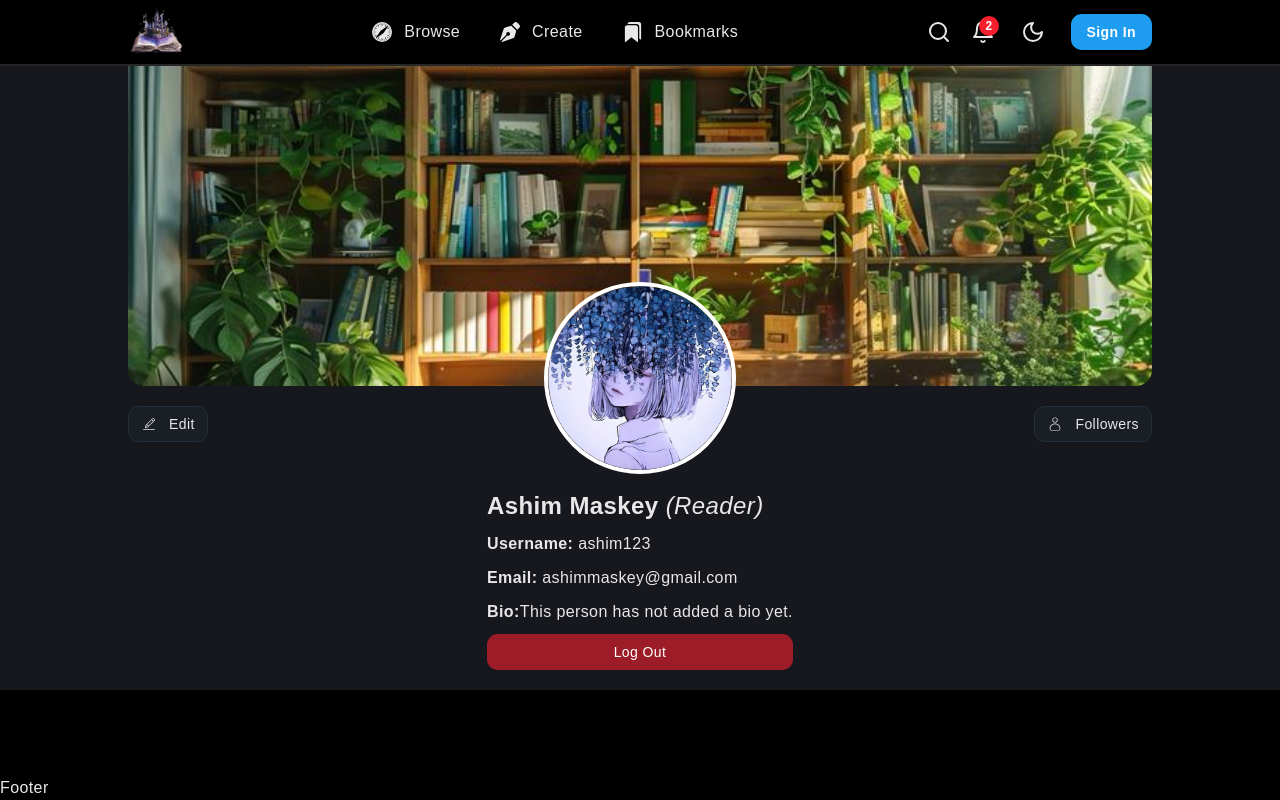
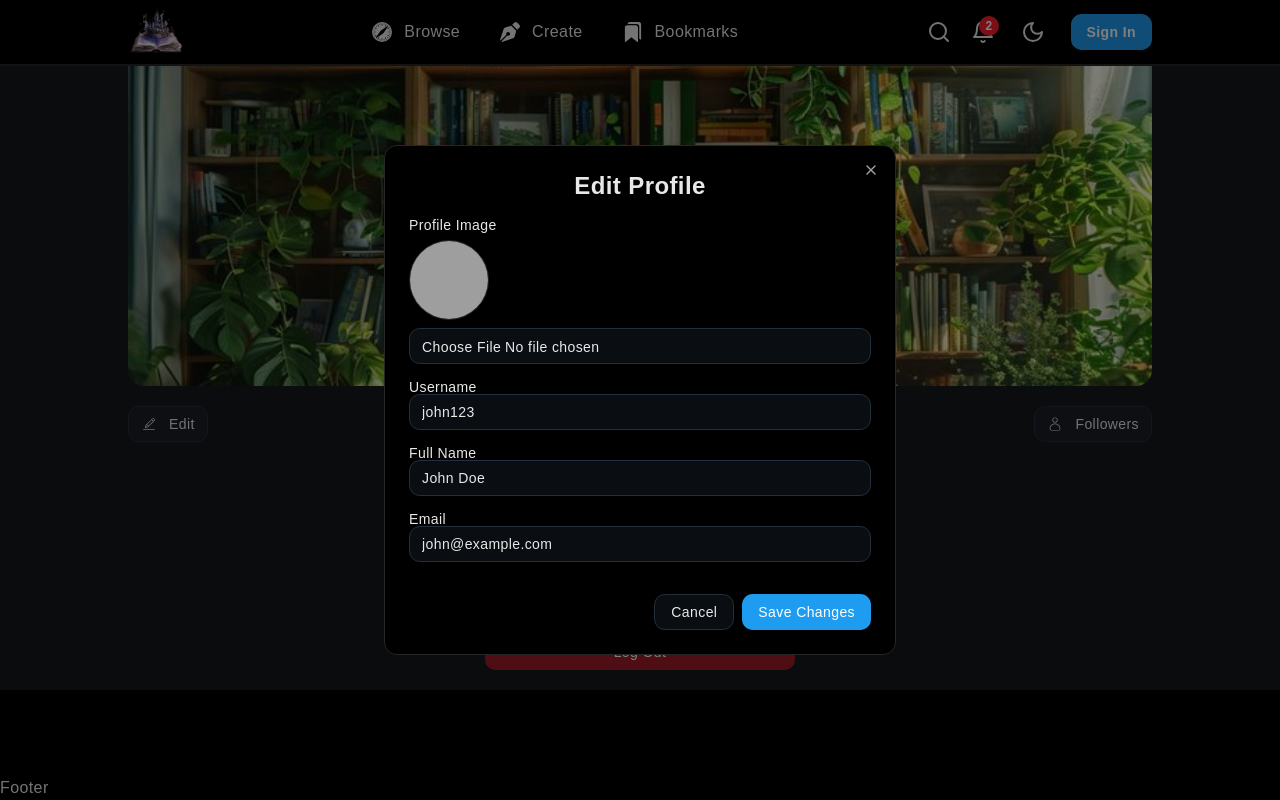
Before and after one commit to AshimMaskey/Novel-Management-System, a React (Vite) app in the folder frontend/: page /profile in a window 1280 px wide. Both pictures are taken after a click on the button "Edit". Built offline with nearby package versions, Linux system fonts and the light colour scheme; grey boxes are pictures that could not be loaded.

Commit message:
added edit modal

```diff
--- /dev/null
+++ b/frontend/src/components/ui/dialog.tsx
@@ -0,0 +1,133 @@
+import * as React from "react"
+import * as DialogPrimitive from "@radix-ui/react-dialog"
+import { XIcon } from "lucide-react"
+
+import { cn } from "@/lib/utils"
+
+function Dialog({
+  ...props
+}: React.ComponentProps<typeof DialogPrimitive.Root>) {
+  return <DialogPrimitive.Root data-slot="dialog" {...props} />
+}
+
+function DialogTrigger({
+  ...props
+}: React.ComponentProps<typeof DialogPrimitive.Trigger>) {
+  return <DialogPrimitive.Trigger data-slot="dialog-trigger" {...props} />
+}
+
+function DialogPortal({
+  ...props
+}: React.ComponentProps<typeof DialogPrimitive.Portal>) {
+  return <DialogPrimitive.Portal data-slot="dialog-portal" {...props} />
+}
+
+function DialogClose({
+  ...props
+}: React.ComponentProps<typeof DialogPrimitive.Close>) {
+  return <DialogPrimitive.Close data-slot="dialog-close" {...props} />
+}
+
+function DialogOverlay({
+  className,
+  ...props
+}: React.ComponentProps<typeof DialogPrimitive.Overlay>) {
+  return (
+    <DialogPrimitive.Overlay
+      data-slot="dialog-overlay"
+      className={cn(
+        "data-[state=open]:animate-in data-[state=closed]:animate-out data-[state=closed]:fade-out-0 data-[state=open]:fade-in-0 fixed inset-0 z-50 bg-black/50",
+        className
+      )}
+      {...props}
+    />
+  )
+}
+
+function DialogContent({
+  className,
+  children,
+  ...props
+}: React.ComponentProps<typeof DialogPrimitive.Content>) {
+  return (
+    <DialogPortal data-slot="dialog-portal">
+      <DialogOverlay />
+      <DialogPrimitive.Content
+        data-slot="dialog-content"
+        className={cn(
+          "bg-background data-[state=open]:animate-in data-[state=closed]:animate-out data-[state=closed]:fade-out-0 data-[state=open]:fade-in-0 data-[state=closed]:zoom-out-95 data-[state=open]:zoom-in-95 fixed top-[50%] left-[50%] z-50 grid w-full max-w-[calc(100%-2rem)] translate-x-[-50%] translate-y-[-50%] gap-4 rounded-lg border p-6 shadow-lg duration-200 sm:max-w-lg",
+          className
+        )}
+        {...props}
+      >
+        {children}
+        <DialogPrimitive.Close className="ring-offset-background focus:ring-ring data-[state=open]:bg-accent data-[state=open]:text-muted-foreground absolute top-4 right-4 rounded-xs opacity-70 transition-opacity hover:opacity-100 focus:ring-2 focus:ring-offset-2 focus:outline-hidden disabled:pointer-events-none [&_svg]:pointer-events-none [&_svg]:shrink-0 [&_svg:not([class*='size-'])]:size-4">
+          <XIcon />
+          <span className="sr-only">Close</span>
+        </DialogPrimitive.Close>
+      </DialogPrimitive.Content>
+    </DialogPortal>
+  )
+}
+
+function DialogHeader({ className, ...props }: React.ComponentProps<"div">) {
+  return (
+    <div
+      data-slot="dialog-header"
+      className={cn("flex flex-col gap-2 text-center sm:text-left", className)}
+      {...props}
+    />
+  )
+}
+
+function DialogFooter({ className, ...props }: React.ComponentProps<"div">) {
+  return (
+    <div
+      data-slot="dialog-footer"
+      className={cn(
+        "flex flex-col-reverse gap-2 sm:flex-row sm:justify-end",
+        className
+      )}
+      {...props}
+    />
+  )
+}
+
+function DialogTitle({
+  className,
+  ...props
+}: React.ComponentProps<typeof DialogPrimitive.Title>) {
+  return (
+    <DialogPrimitive.Title
+      data-slot="dialog-title"
+      className={cn("text-lg leading-none font-semibold", className)}
+      {...props}
+    />
+  )
+}
+
+function DialogDescription({
+  className,
+  ...props
+}: React.ComponentProps<typeof DialogPrimitive.Description>) {
+  return (
+    <DialogPrimitive.Description
+      data-slot="dialog-description"
+      className={cn("text-muted-foreground text-sm", className)}
+      {...props}
+    />
+  )
+}
+
+export {
+  Dialog,
+  DialogClose,
+  DialogContent,
+  DialogDescription,
+  DialogFooter,
+  DialogHeader,
+  DialogOverlay,
+  DialogPortal,
+  DialogTitle,
+  DialogTrigger,
+}
--- a/frontend/src/pages/profile/ProfilePage.tsx
+++ b/frontend/src/pages/profile/ProfilePage.tsx
@@ -1,9 +1,9 @@
 import profileCover from "@/assets/profileCover.jfif";
 import avatarImage from "@/assets/avatar.png";
 import { Avatar, AvatarImage } from "@/components/ui/avatar";
-import { CiEdit } from "react-icons/ci";
 import { Button } from "@/components/ui/button";
 import { CiUser } from "react-icons/ci";
+import EditModal from "./components/EditModal";
 const ProfilePage = () => {
   return (
     <>
@@ -22,12 +22,7 @@ const ProfilePage = () => {
             />
           </Avatar>
           <div className="flex justify-between text-lg mt-5">
-            <div>
-              <Button variant={"outline"}>
-                <CiEdit />
-                <span className="ml-1 hidden sm:flex">Edit</span>
-              </Button>
-            </div>
+            <EditModal />
             <div>
               <Button variant={"outline"}>
                 <CiUser />
@@ -50,7 +45,7 @@ const ProfilePage = () => {
               ashimmaskey@gmail.com
             </h3>
             <h3 className="text-md font-extralight">
-              <span className="font-extrabold">Bio:</span>
+              <span className="font-extrabold">Bio: </span>
               This person has not added a bio yet.
             </h3>
             <Button variant={"destructive"}>Log Out</Button>
--- /dev/null
+++ b/frontend/src/pages/profile/components/EditModal.tsx
@@ -0,0 +1,118 @@
+import { Button } from "@/components/ui/button";
+import { Input } from "@/components/ui/input";
+import { Label } from "@/components/ui/label";
+import { useState } from "react";
+import { CiEdit } from "react-icons/ci";
+import {
+  Dialog,
+  DialogContent,
+  DialogFooter,
+  DialogHeader,
+  DialogTitle,
+} from "@/components/ui/dialog";
+
+const EditModal = () => {
+  const [formData, setFormData] = useState({
+    username: "john123",
+    fullName: "John Doe",
+    email: "john@example.com",
+    profileImg: null as File | null,
+    preview: "/default-avatar.png", // initial avatar or fallback
+  });
+
+  const handleChange = (e: React.ChangeEvent<HTMLInputElement>) => {
+    const { name, value } = e.target;
+    setFormData((prev) => ({ ...prev, [name]: value }));
+  };
+
+  const handleFileChange = (e: React.ChangeEvent<HTMLInputElement>) => {
+    const file = e.target.files?.[0];
+    if (file) {
+      setFormData((prev) => ({
+        ...prev,
+        profileImg: file,
+        preview: URL.createObjectURL(file),
+      }));
+    }
+  };
+  const [showModal, setShowModal] = useState<boolean>(false);
+  return (
+    <>
+      <div>
+        <Button onClick={() => setShowModal(true)} variant={"outline"}>
+          <CiEdit />
+          <span className="ml-1 hidden sm:flex">Edit</span>
+        </Button>
+      </div>
+      {showModal && (
+        <Dialog open={showModal} onOpenChange={setShowModal}>
+          <DialogContent>
+            <DialogHeader>
+              <DialogTitle className="text-center text-2xl">
+                Edit Profile
+              </DialogTitle>
+            </DialogHeader>
+            <div className="space-y-4">
+              {/* Profile Image Preview */}
+              <div className="flex flex-col items-start gap-2">
+                <Label>Profile Image</Label>
+                <img
+                  src={formData.preview}
+                  alt="Profile Preview"
+                  className="w-20 h-20 rounded-full object-cover border"
+                />
+                <Input
+                  type="file"
+                  accept="image/*"
+                  onChange={handleFileChange}
+                />
+              </div>
+
+              {/* Username */}
+              <div>
+                <Label htmlFor="username">Username</Label>
+                <Input
+                  id="username"
+                  name="username"
+                  value={formData.username}
+                  onChange={handleChange}
+                />
+              </div>
+
+              {/* Full Name */}
+              <div>
+                <Label htmlFor="fullName">Full Name</Label>
+                <Input
+                  id="fullName"
+                  name="fullName"
+                  value={formData.fullName}
+                  onChange={handleChange}
+                />
+              </div>
+
+              {/* Email - Read Only */}
+              <div>
+                <Label htmlFor="email">Email</Label>
+                <Input
+                  id="email"
+                  name="email"
+                  value={formData.email}
+                  readOnly
+                  className="bg-muted cursor-not-allowed"
+                />
+              </div>
+            </div>
+            <DialogFooter className="mt-4">
+              <Button variant="outline" onClick={() => setShowModal(false)}>
+                Cancel
+              </Button>
+              <Button>Save Changes</Button>
+            </DialogFooter>
+          </DialogContent>
+        </Dialog>
+      )}
+    </>
+  );
+};
+
+export default EditModal;
```
